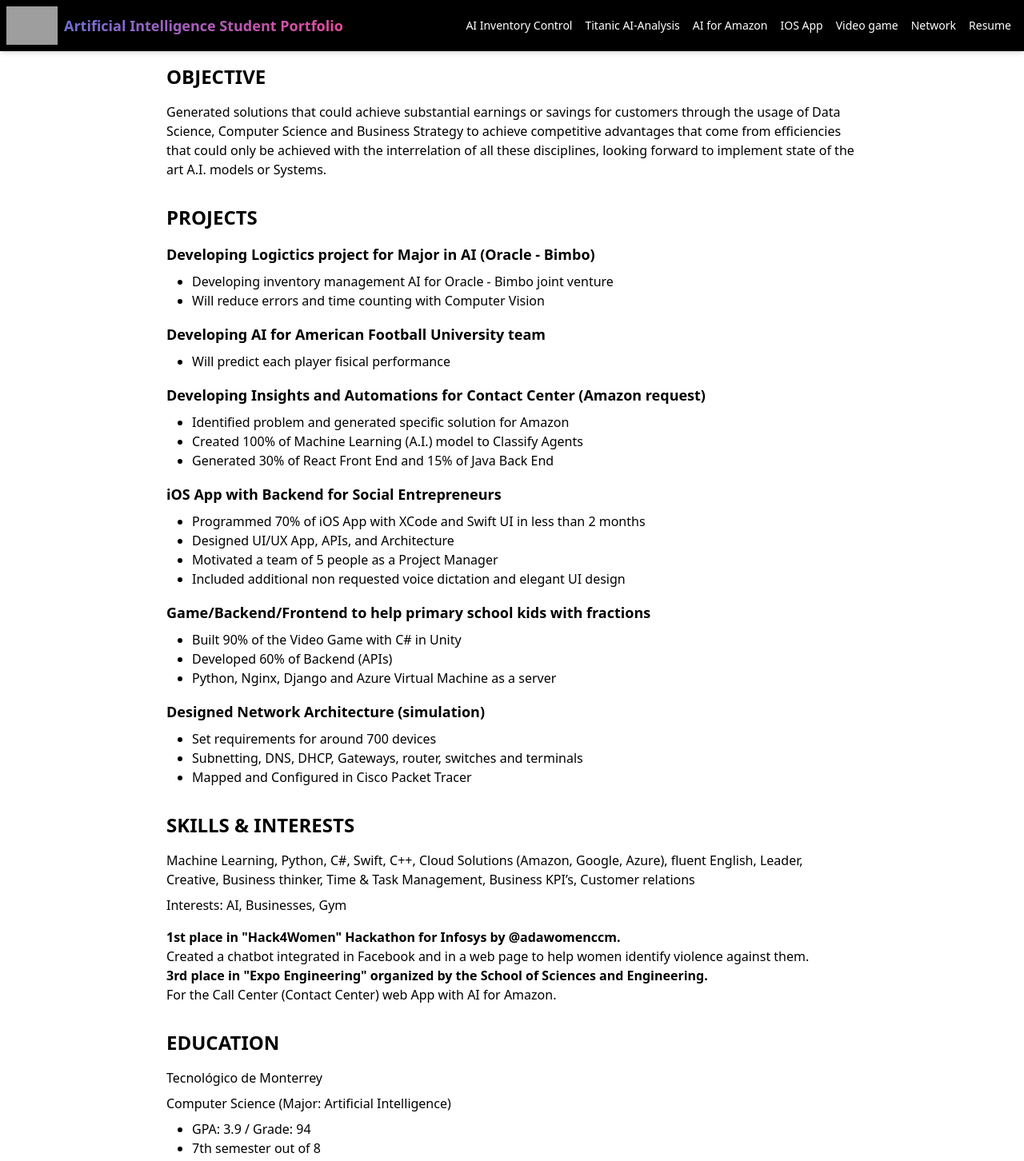
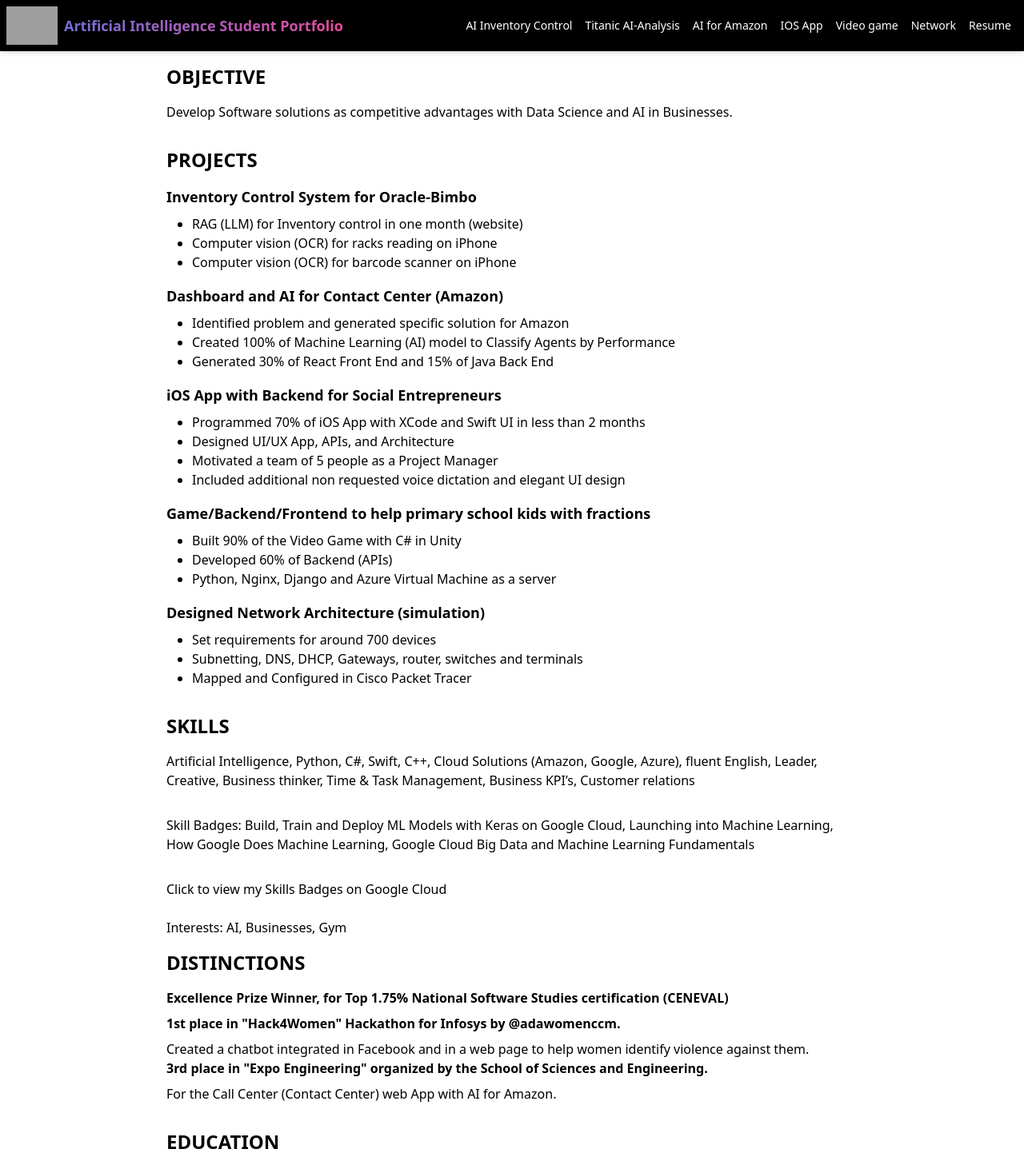
Before and after one commit to eleazarmeza/myPortfolio, a React (Create React App) app in the folder myportfolio/: page / in a window 1280 px wide. Shown: the top 1452 px of the page at 80% size. Built offline with nearby package versions, Linux system fonts and the light colour scheme; grey boxes are pictures that could not be loaded.

Commit message:
CV and Gemini refinement

```diff
--- a/myportfolio/src/pages/Bimbo/Bimbo.tsx
+++ b/myportfolio/src/pages/Bimbo/Bimbo.tsx
@@ -40,9 +40,20 @@ const Bimbo = () => {
 
             </div>
             <div className='mt-10'></div>
-            <p className="text-lg mb-4 flex flex-col items-center justify-center">
 
-            Quickly view presentation.</p>
+             <p className="text-lg mb-4 flex flex-col items-center justify-center">
+
+            Please write me to a01661792@tec.mx for a live demonstration, password protected.</p>
+            <div className="flex flex-col items-center justify-center">
+            <a href='https://controldeinventario.info/' target="_blank" rel="noopener noreferrer">
+                <button className="bg-blue-500 text-white px-4 py-2 rounded ">
+                    Go to Website
+                </button>
+            </a>
+            </div>
+            <br></br>
+             <br></br>
+
         </div>
     );
 };
--- a/myportfolio/src/pages/Home/Home.tsx
+++ b/myportfolio/src/pages/Home/Home.tsx
@@ -10,7 +10,8 @@ const Home: React.FC = () => {
       <div className="mb-8">
         <h2 className="text-2xl font-bold mb-4">OBJECTIVE</h2>
         <p>
-        Generated solutions that could achieve substantial earnings or savings for customers through the usage of Data Science, Computer Science and Business Strategy to achieve competitive advantages that come from efficiencies that could only be achieved with the interrelation of all these disciplines, looking forward to implement state of the art A.I. models or Systems.        </p>
+        Develop Software solutions as competitive advantages with Data Science and AI in Businesses.
+        </p>
       </div>
 
       {/* PROJECTS */}
@@ -18,25 +19,27 @@ const Home: React.FC = () => {
         <h2 className="text-2xl font-bold mb-4">PROJECTS</h2>
         {/* Each project */}
         <div className="mb-4">
-          <h3 className="text-lg font-semibold mb-2"> Developing Logictics project for Major in AI (Oracle - Bimbo) </h3>
+          <h3 className="text-lg font-semibold mb-2"> Inventory Control System for Oracle-Bimbo </h3>
           <ul className="list-disc pl-8">
-            <li>Developing inventory management AI for Oracle - Bimbo joint venture</li>
-            <li>Will reduce errors and time counting with Computer Vision</li>
+            <li>RAG (LLM) for Inventory control in one month (website)</li>
+            <li>Computer vision (OCR) for racks reading on iPhone</li>
+            <li>Computer vision (OCR) for barcode scanner on iPhone</li>
           </ul>
         </div>
-        {/* Repeat for other projects */}
+        {/* Repeat for other projects
         <div className="mb-4">
           <h3 className="text-lg font-semibold mb-2"> Developing AI for American Football University team</h3>
           <ul className="list-disc pl-8">
             <li>Will predict each player fisical performance</li>
           </ul>
         </div>
+        */}
                 {/* Each project */}
                 <div className="mb-4">
-          <h3 className="text-lg font-semibold mb-2">Developing Insights and Automations for Contact Center (Amazon request)</h3>
+          <h3 className="text-lg font-semibold mb-2">Dashboard and AI for Contact Center (Amazon)</h3>
           <ul className="list-disc pl-8">
             <li>Identified problem and generated specific solution for Amazon </li>
-            <li>Created 100% of Machine Learning (A.I.) model to Classify Agents </li>
+            <li>Created 100% of Machine Learning (AI) model to Classify Agents by Performance</li>
             <li>Generated 30% of React Front End and 15% of Java Back End </li>
 
           </ul>
@@ -80,17 +83,27 @@ const Home: React.FC = () => {
 
       {/* SKILLS & INTERESTS */}
       <div className="mb-8">
-        <h2 className="text-2xl font-bold mb-4">SKILLS & INTERESTS</h2>
+        <h2 className="text-2xl font-bold mb-4">SKILLS</h2>
         <div className="mb-4">
-          <p className="mb-2"> Machine Learning, Python, C#, Swift, C++, Cloud Solutions (Amazon, Google, Azure), fluent English, Leader, Creative, Business thinker, Time & Task Management, Business KPI’s, Customer relations </p>
+          <p className="mb-2"> Artificial Intelligence, Python, C#, Swift, C++, Cloud Solutions (Amazon, Google, Azure), fluent English, Leader, Creative, Business thinker, Time & Task Management, Business KPI’s, Customer relations </p>
+           <br></br>
+           <p className="mb-2">Skill Badges: Build, Train and Deploy ML Models with Keras on Google Cloud, Launching into Machine Learning, How Google Does Machine
+Learning, Google Cloud Big Data and Machine Learning Fundamentals</p>
+<br></br>
+<p><a color='blue' href='https://partner.cloudskillsboost.google/public_profiles/9c0fe5c1-ad3e-4b46-b7da-a0ed9039429a'>Click to view my Skills Badges on Google Cloud </a></p>
+          <br></br>
           <p className="mb-2">Interests: AI, Businesses, Gym</p>
         </div>
+        <h2 className="text-2xl font-bold mb-4">DISTINCTIONS</h2>
         <div>
-          <p className="font-semibold">1st place in "Hack4Women" Hackathon for Infosys by @adawomenccm.</p>
+          <p className="font-semibold mb-2">Excellence Prize Winner, for Top 1.75% National Software Studies certification (CENEVAL)</p>
+        </div>
+        <div>
+          <p className="font-semibold mb-2">1st place in "Hack4Women" Hackathon for Infosys by @adawomenccm.</p>
           <p>Created a chatbot integrated in Facebook and in a web page to help women identify violence against them.</p>
         </div>
         <div>
-          <p className="font-semibold">3rd place in "Expo Engineering" organized by the School of Sciences and Engineering.</p>
+          <p className="font-semibold mb-2">3rd place in "Expo Engineering" organized by the School of Sciences and Engineering.</p>
           <p>For the Call Center (Contact Center) web App with AI for Amazon.</p>
         </div>
       </div>
@@ -101,7 +114,6 @@ const Home: React.FC = () => {
         <p className="mb-2">Computer Science (Major: Artificial Intelligence)</p>
         <ul className="list-disc pl-8">
           <li>GPA: 3.9 / Grade: 94</li>
-          <li>7th semester out of 8</li>
           <li>Contact: <strong>a01661792@tec.mx</strong></li>
         </ul>
         <div></div>
```
Also changed, not shown: 1 other file (tests, documents, lock files or other folders).
